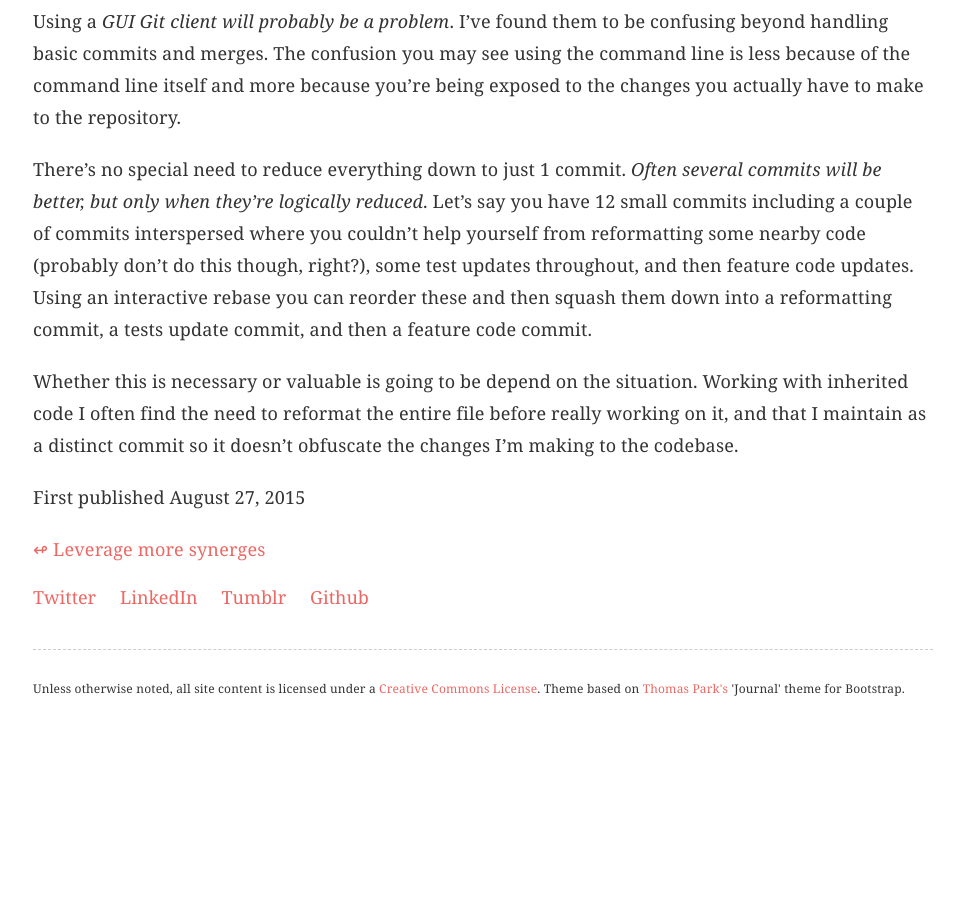
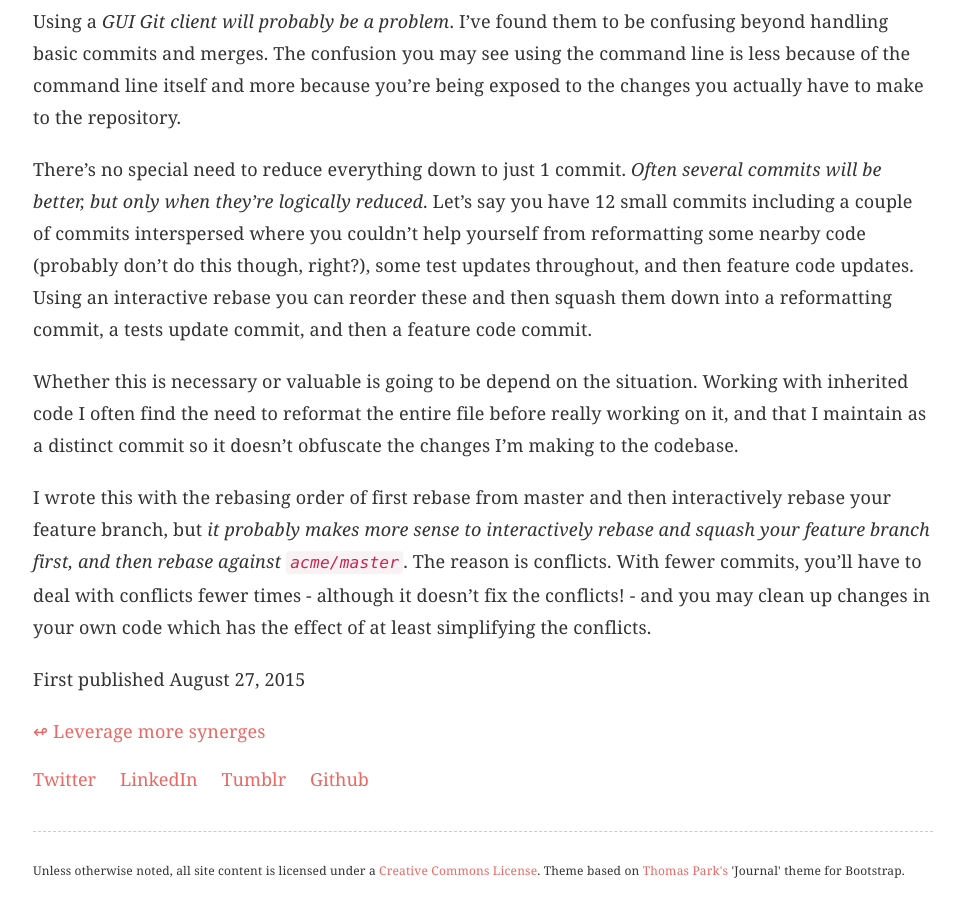
Before and after one commit to bennylope/bennylope.github.com, a Jekyll site: the page built from _posts/2015-08-27-git-commit-collaboration.md, in a window 1280 px wide and 900 px high, scrolled down 6040 px. Shown: the whole window, without its empty margins (157-1121 px from the left). Built offline with Jekyll 4.4.1, drawn with Linux system fonts in a browser that asks for light colours; some web fonts are replaced; comment, search, counter and statistics services are not loaded; before the commit the page ends 6758 px from its top, so only the background shows below that.

Commit message:
Adds note about rebasing order

```diff
--- a/_posts/2015-08-27-git-commit-collaboration.md
+++ b/_posts/2015-08-27-git-commit-collaboration.md
@@ -324,3 +324,11 @@ situation. Working with inherited code I often find the need to reformat
 the entire file before really working on it, and that I maintain as a
 distinct commit so it doesn't obfuscate the changes I'm making to the
 codebase.
+
+I wrote this with the rebasing order of first rebase from master and
+then interactively rebase your feature branch, but *it probably makes
+more sense to interactively rebase and squash your feature branch first,
+and then rebase against `acme/master`*. The reason is conflicts. With
+fewer commits, you'll have to deal with conflicts fewer times - although
+it doesn't fix the conflicts! - and you may clean up changes in your own
+code which has the effect of at least simplifying the conflicts.
```
